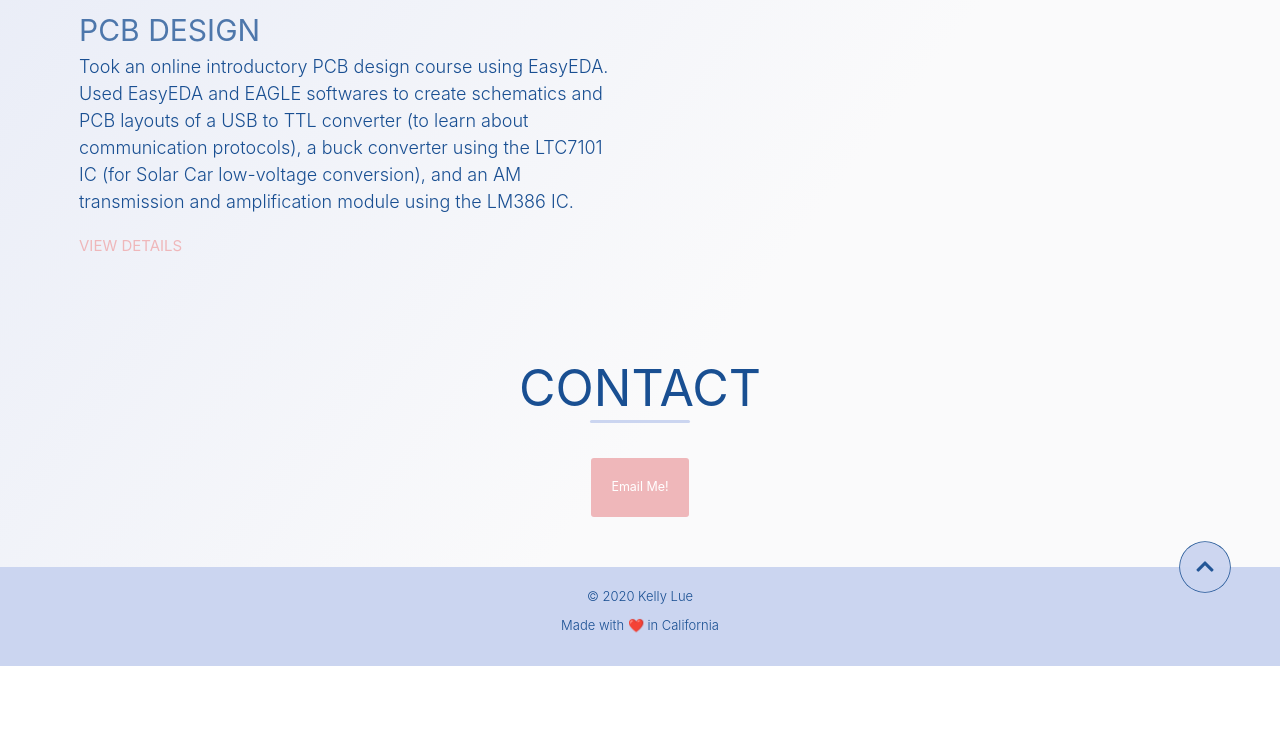
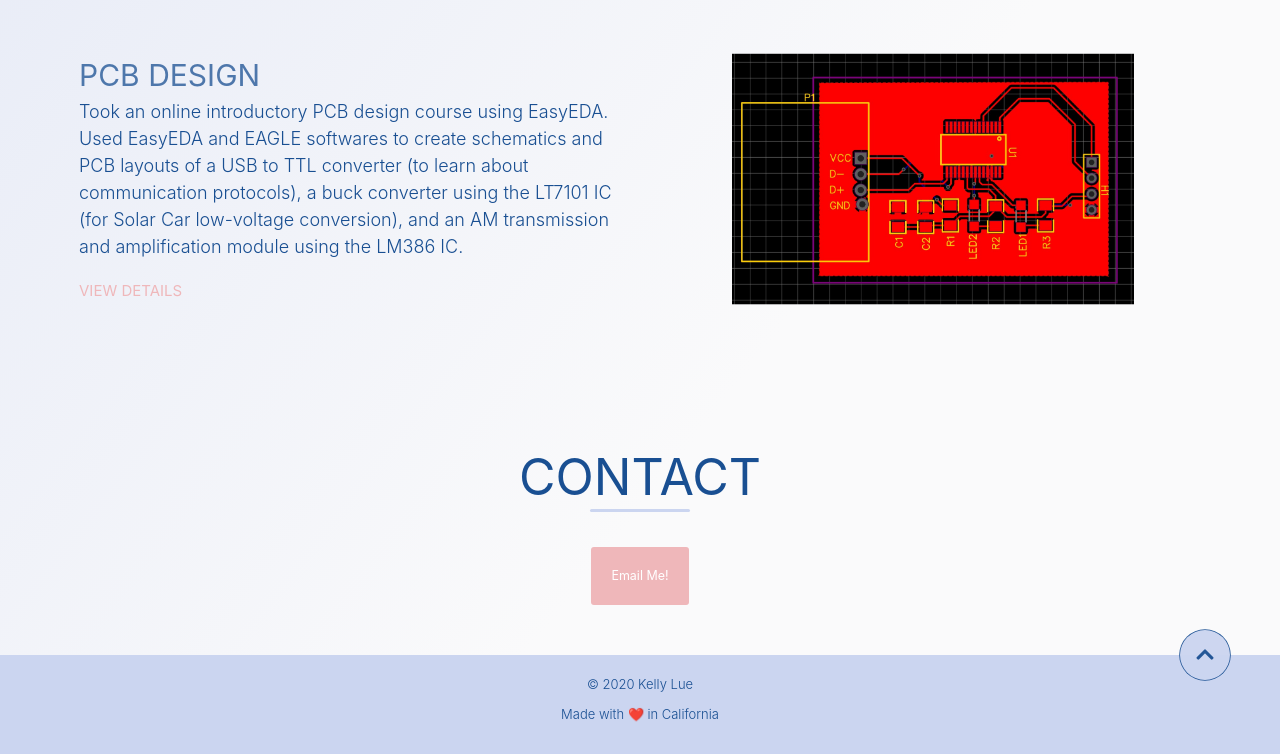
Before and after one commit to kellylue/kellylue.github.io, a plain HTML site: page index.html in a window 1280 px wide. Shown: the part 2441-3195 px from the top of the page. Before the commit the page ends 3107 px from the top, so only its background shows below. Drawn offline with nearby package versions, Linux system fonts and the light colour scheme.

Commit message:
USB to TTL converter img

```diff
--- a/index.html
+++ b/index.html
@@ -131,13 +131,13 @@
                 <div class="portfolio-description has-margin-right">
                     <h1>PCB Design</h1>
                     <p> Took an online introductory PCB design course using EasyEDA. Used EasyEDA and EAGLE softwares to create schematics
-                        and PCB layouts of a USB to TTL converter (to learn about communication protocols), a buck converter using the LTC7101
+                        and PCB layouts of a USB to TTL converter (to learn about communication protocols), a buck converter using the LT7101
                         IC (for Solar Car low-voltage conversion), and an AM transmission and amplification module using the LM386 IC.
                     </p>
                     <a href="" class = "cta">View Details</a>
                 </div>
                 <div class = "portfolio-img">
-                    <img src="" alt="">
+                    <img src="./img/USB_TTL.jpg" alt="">
                 </div>
             </div>
         </div>
```
Also changed, not shown: img/USB_TTL.jpg (added).
